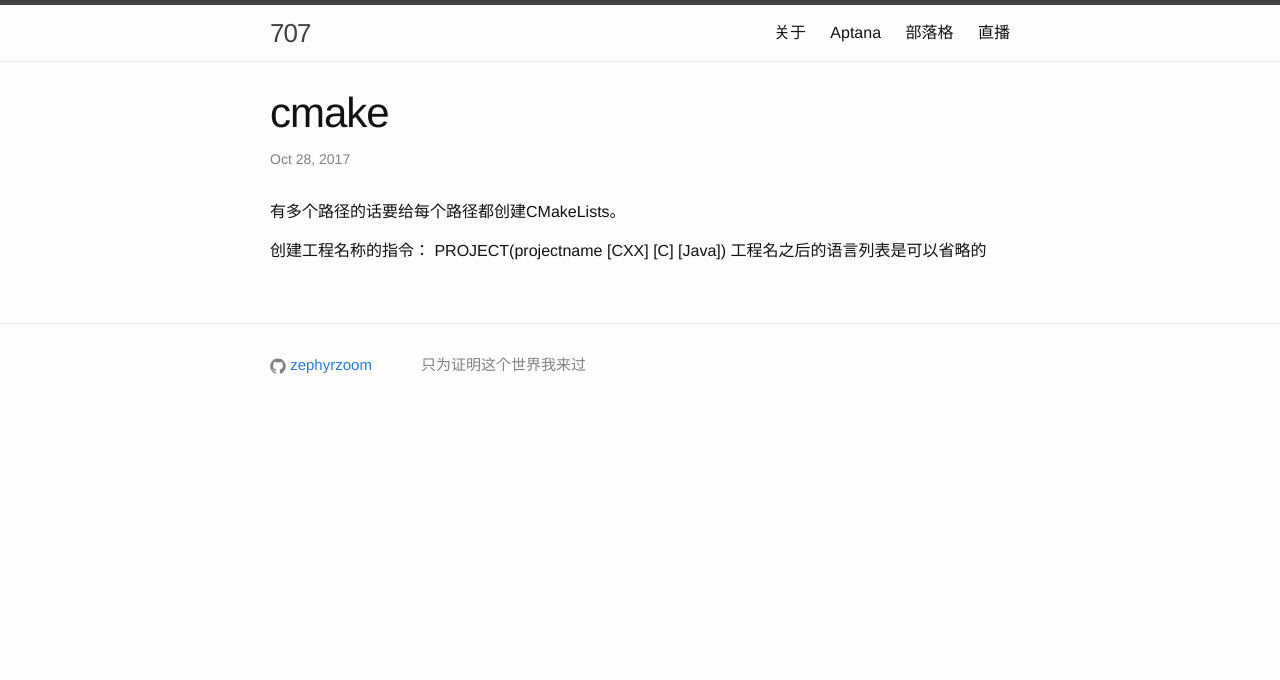
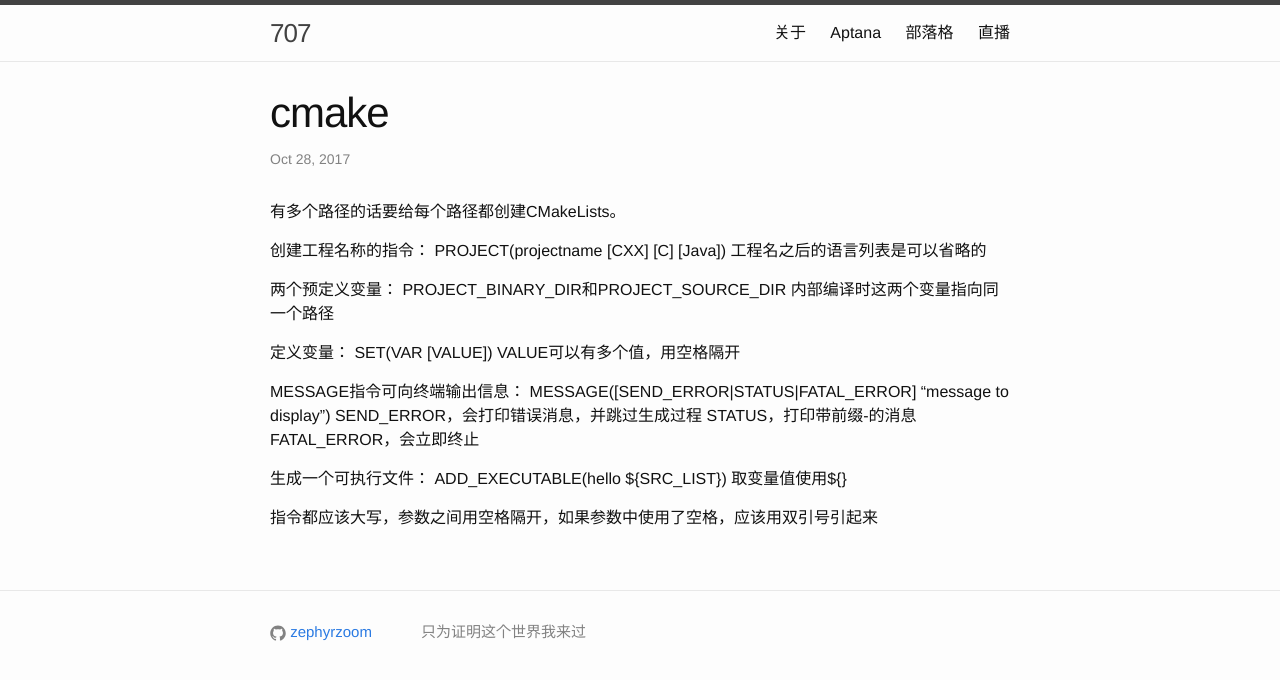
Before and after one commit to zephyrzoom/zephyrzoom.github.io, a Jekyll site: the page built from _posts/2017-10-28-cmake.md, in a window 1280 px wide. Shown: the top 680 px of the page. Built offline with Jekyll 4.4.1, drawn with Linux system fonts in a browser that asks for light colours.

Commit message:
update cmake

```diff
--- a/_posts/2017-10-28-cmake.md
+++ b/_posts/2017-10-28-cmake.md
@@ -9,3 +9,23 @@ data: 2017-10-28 20:05:00 +0800
 创建工程名称的指令：
 PROJECT(projectname [CXX] [C] [Java])
 工程名之后的语言列表是可以省略的
+
+两个预定义变量：
+PROJECT_BINARY_DIR和PROJECT_SOURCE_DIR
+内部编译时这两个变量指向同一个路径
+
+定义变量：
+SET(VAR [VALUE])
+VALUE可以有多个值，用空格隔开
+
+MESSAGE指令可向终端输出信息：
+MESSAGE([SEND_ERROR|STATUS|FATAL_ERROR] "message to display")
+SEND_ERROR，会打印错误消息，并跳过生成过程
+STATUS，打印带前缀-的消息
+FATAL_ERROR，会立即终止
+
+生成一个可执行文件：
+ADD_EXECUTABLE(hello ${SRC_LIST})
+取变量值使用${}
+
+指令都应该大写，参数之间用空格隔开，如果参数中使用了空格，应该用双引号引起来
```
